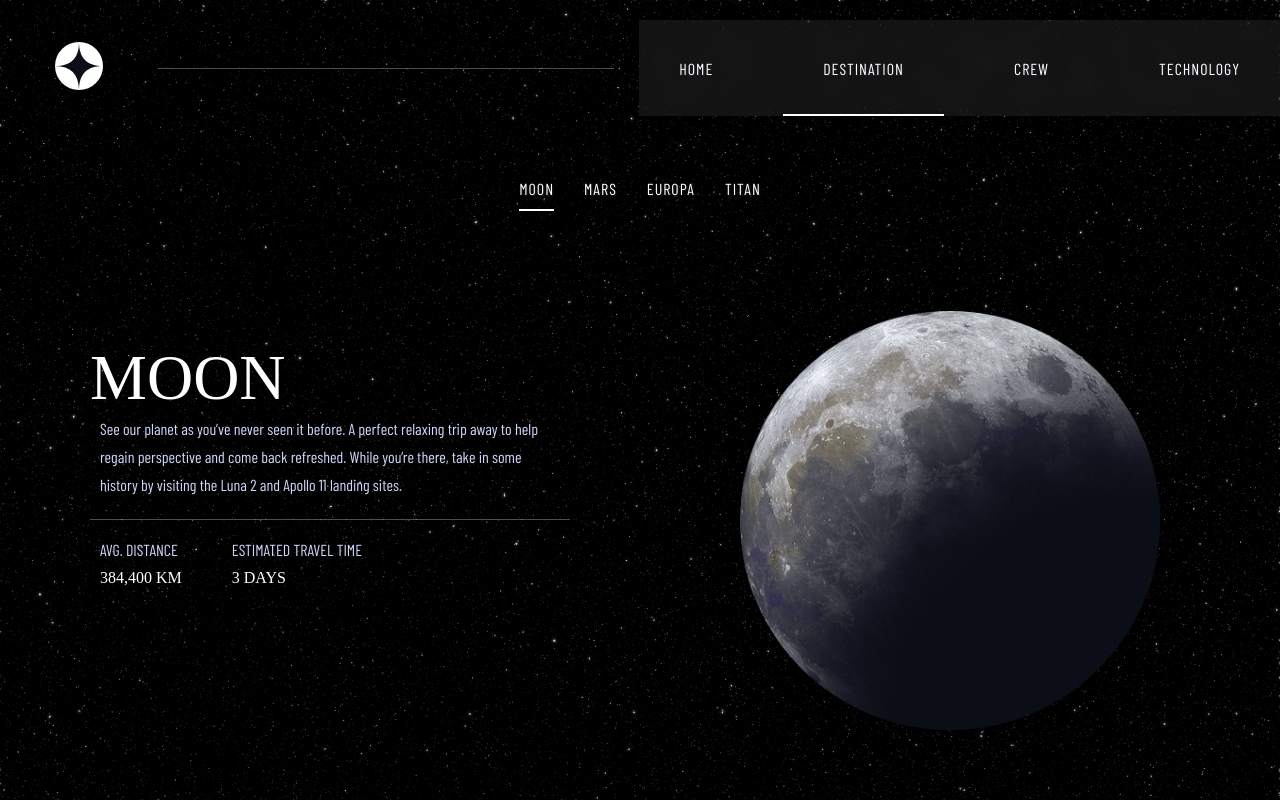
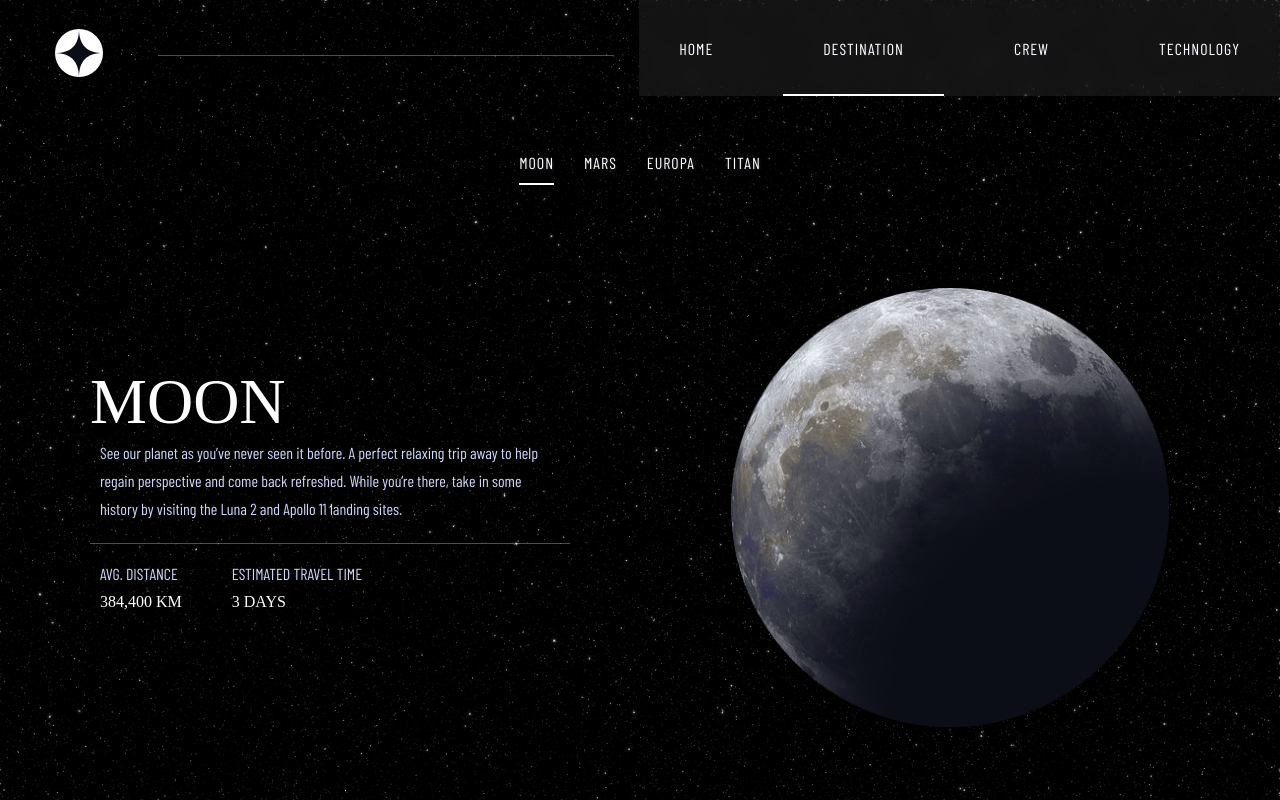
Before and after one commit to Miyka96/Space-Tourism--React-Project, a React (Create React App) app: page / in a window 1280 px wide. Both pictures are taken after a click on the item "DESTINATION". Built offline with nearby package versions, Linux system fonts and the light colour scheme; a web font is replaced by a local one.

Commit message:
responsive fixes

```diff
--- a/src/Components/Partials/Navbar/index.css
+++ b/src/Components/Partials/Navbar/index.css
@@ -1,5 +1,4 @@
 .nav{
-    padding-top: 20px;
     display:flex;
     justify-content:space-between;
 }
@@ -162,4 +161,24 @@
     .hamburger.active .bar:nth-child(3) {
         transform: translateY(-8px) rotate(-45deg);
     }
+
 }
+
+@media only screen and (max-width:450px){
+    #Crew>.content__wrapper>.section__wrapper>.info_box{
+        padding-top:50px;
+        height: 280px;
+    }
+}
+
+@media only screen and (min-width:900px){
+    .info_box{
+        padding-top: 150px!important;
+    }
+    #Commander>.section__wrapper>.img_wrapper>.sectionImg{
+        transform: translateY(-60px);
+    }
+    #Flight-Engineer>.section__wrapper>.img_wrapper>.sectionImg{
+        transform: translateY(35px);
+    }
+}
```
Also changed, not shown: src/Components/Destination/index.css (line endings or trailing spaces).
